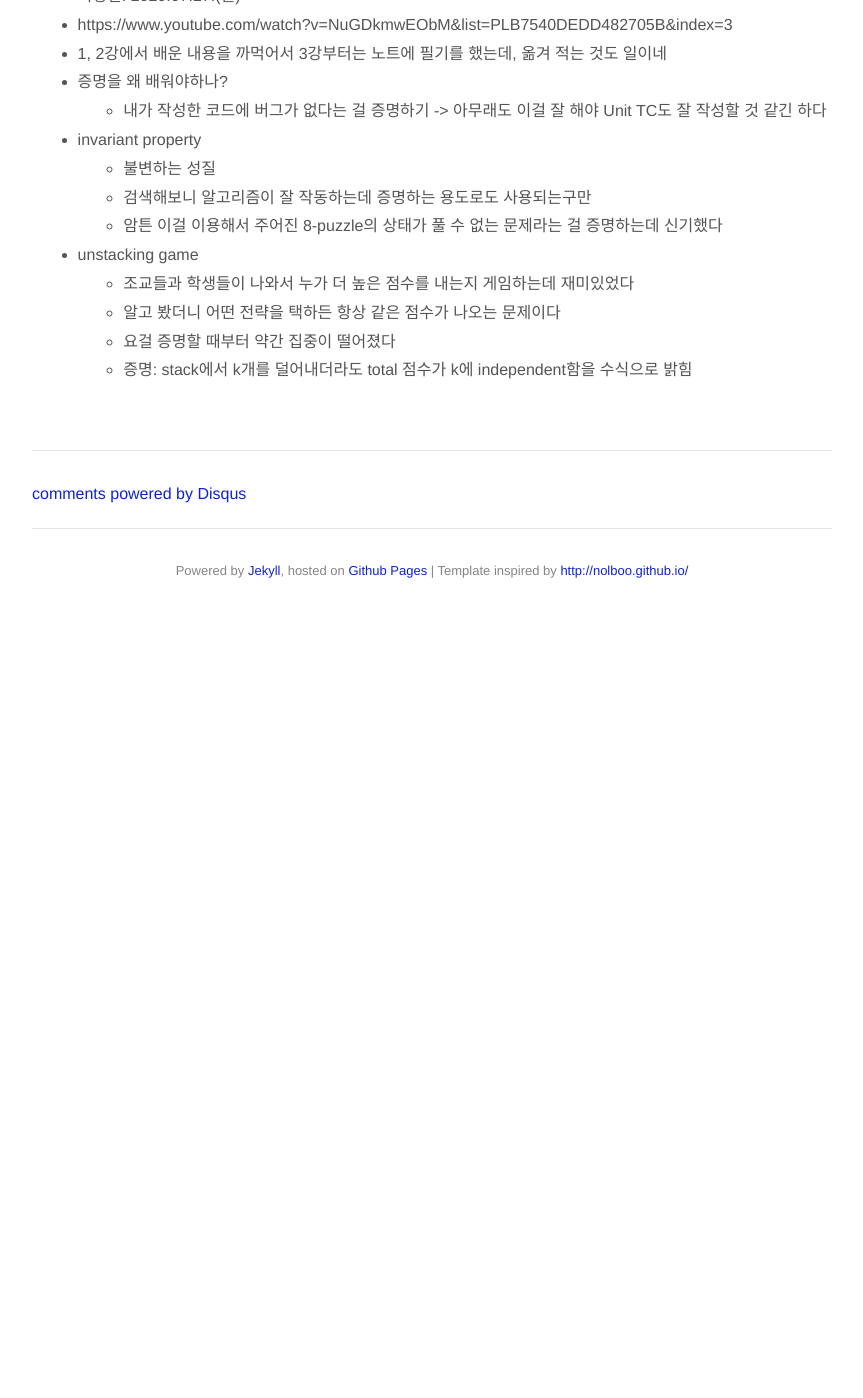
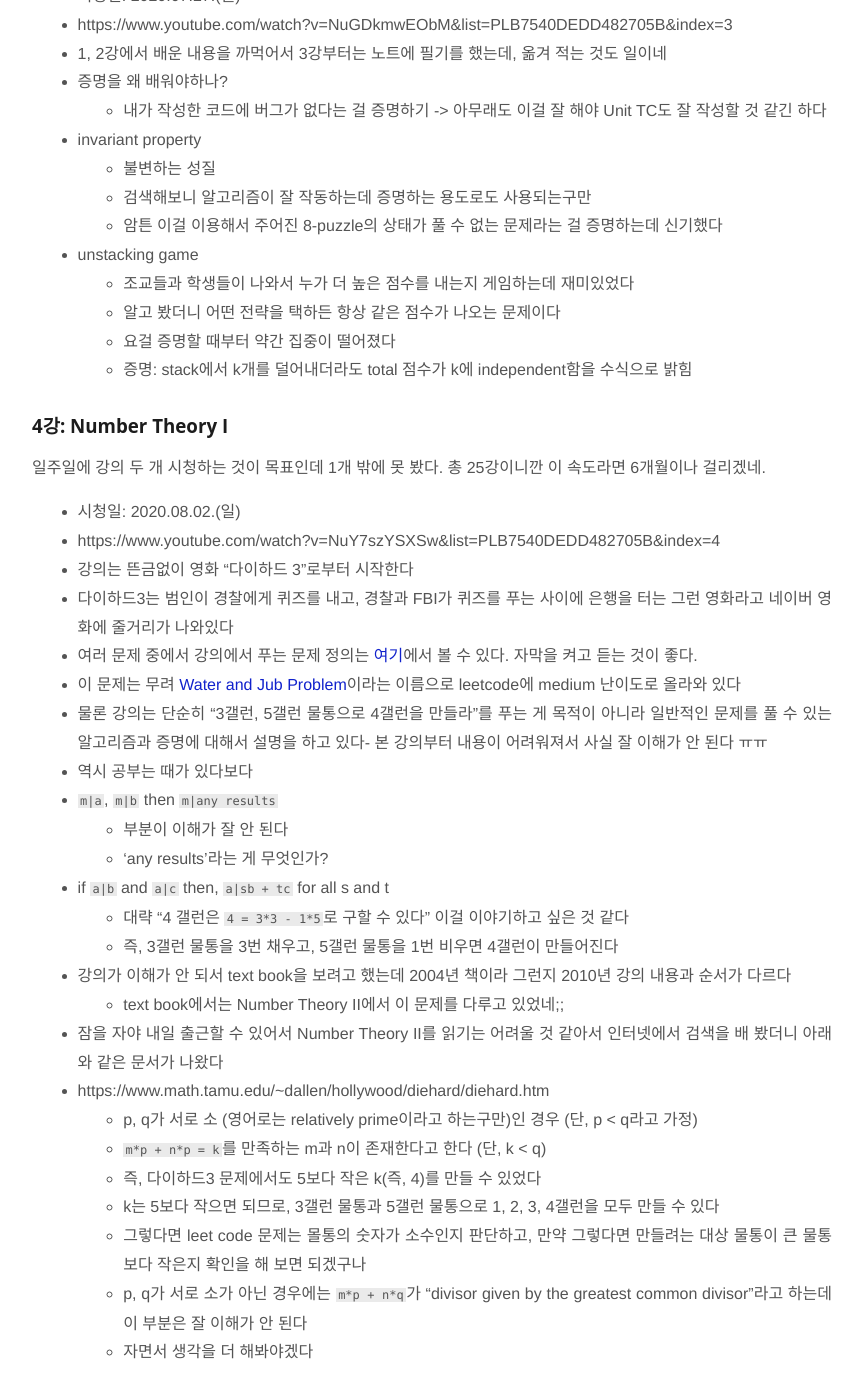
Before and after one commit to jason-heo/jason-heo.github.io, a Jekyll site: the page built from _posts/2020-07-28-math-for-cs.md, in a window 1280 px wide and 1400 px high, scrolled down 1258 px. Shown: the whole window, without its empty margins (208-1071 px from the left). Built offline with Jekyll 4.4.1, drawn with Linux system fonts in a browser that asks for light colours; comment, search, counter and statistics services are not loaded; before the commit the page ends 1876 px from its top, so only the background shows below that.

Commit message:
4강 등록

```diff
--- a/_posts/2020-07-28-math-for-cs.md
+++ b/_posts/2020-07-28-math-for-cs.md
@@ -53,3 +53,33 @@ Text book: https://cs121.boazbarak.org/LehmanLeighton.pdf
     - 알고 봤더니 어떤 전략을 택하든 항상 같은 점수가 나오는 문제이다
     - 요걸 증명할 때부터 약간 집중이 떨어졌다
     - 증명: stack에서 k개를 덜어내더라도 total 점수가 k에 independent함을 수식으로 밝힘
+
+### 4강: Number Theory I
+
+일주일에 강의 두 개 시청하는 것이 목표인데 1개 밖에 못 봤다. 총 25강이니깐 이 속도라면 6개월이나 걸리겠네.
+
+- 시청일: 2020.08.02.(일)
+- https://www.youtube.com/watch?v=NuY7szYSXSw&list=PLB7540DEDD482705B&index=4
+- 강의는 뜬금없이 영화 "다이하드 3"로부터 시작한다
+- 다이하드3는 범인이 경찰에게 퀴즈를 내고, 경찰과 FBI가 퀴즈를 푸는 사이에 은행을 터는 그런 영화라고 네이버 영화에 줄거리가 나와있다
+- 여러 문제 중에서 강의에서 푸는 문제 정의는 [여기](https://www.youtube.com/watch?v=NuY7szYSXSw&feature=youtu.be&t=205)에서 볼 수 있다. 자막을 켜고 듣는 것이 좋다.
+- 이 문제는 무려 [Water and Jub Problem](https://leetcode.com/problems/water-and-jug-problem/)이라는 이름으로 leetcode에 medium 난이도로 올라와 있다
+- 물론 강의는 단순히 "3갤런, 5갤런 물통으로 4갤런을 만들라"를 푸는 게 목적이 아니라 일반적인 문제를 풀 수 있는 알고리즘과 증명에 대해서 설명을 하고 있다- 본 강의부터 내용이 어려워져서 사실 잘 이해가 안 된다 ㅠㅠ
+- 역시 공부는 때가 있다보다
+- `m|a`, `m|b` then `m|any results`
+    - 부분이 이해가 잘 안 된다
+    - 'any results'라는 게 무엇인가?
+- if `a|b` and `a|c` then, `a|sb + tc` for all s and t
+    - 대략 "4 갤런은 `4 = 3*3 - 1*5`로 구할 수 있다" 이걸 이야기하고 싶은 것 같다
+    - 즉, 3갤런 물통을 3번 채우고, 5갤런 물통을 1번 비우면 4갤런이 만들어진다
+- 강의가 이해가 안 되서 text book을 보려고 했는데 2004년 책이라 그런지 2010년 강의 내용과 순서가 다르다
+    - text book에서는 Number Theory II에서 이 문제를 다루고 있었네;;
+- 잠을 자야 내일 출근할 수 있어서 Number Theory II를 읽기는 어려울 것 같아서 인터넷에서 검색을 배 봤더니 아래와 같은 문서가 나왔다
+- https://www.math.tamu.edu/~dallen/hollywood/diehard/diehard.htm
+    - p, q가 서로 소 (영어로는 relatively prime이라고 하는구만)인 경우 (단, p < q라고 가정)
+    - `m*p + n*p = k`를 만족하는 m과 n이 존재한다고 한다 (단, k < q)
+    - 즉, 다이하드3 문제에서도 5보다 작은 k(즉, 4)를 만들 수 있었다
+    - k는 5보다 작으면 되므로, 3갤런 물통과 5갤런 물통으로 1, 2, 3, 4갤런을 모두 만들 수 있다
+    - 그렇다면 leet code 문제는 몰통의 숫자가 소수인지 판단하고, 만약 그렇다면 만들려는 대상 물통이 큰 물통보다 작은지 확인을 해 보면 되겠구나
+    - p, q가 서로 소가 아닌 경우에는 `m*p + n*q`가 "divisor given by the greatest common divisor"라고 하는데 이 부분은 잘 이해가 안 된다
+    - 자면서 생각을 더 해봐야겠다
```
